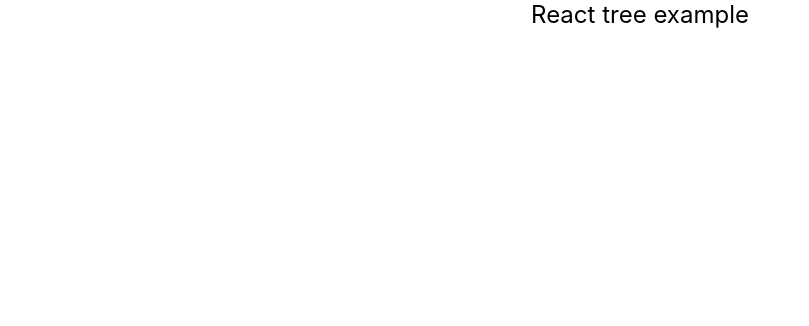
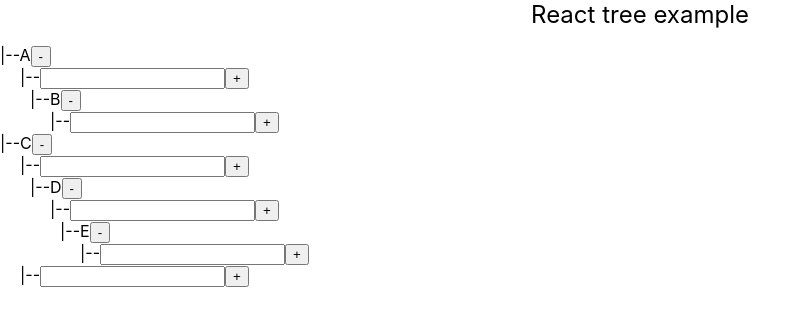
Before and after one commit to idanci/react-tree, a React (Create React App) app: page / in a window 1280 px wide. Shown: the top 326 px of the page, without its empty margins (0-809 px from the left). Built offline with nearby package versions, Linux system fonts and the light colour scheme.

Commit message:
Render tree with forms

```diff
--- a/src/App.css
+++ b/src/App.css
@@ -1,5 +1,5 @@
 .App {
-  text-align: center;
+  /*text-align: center;*/
 }
 
 .App-header {
--- a/src/App.jsx
+++ b/src/App.jsx
@@ -1,11 +1,52 @@
 import React from 'react';
 import './App.css';
+import NodesList from './NodesList';
+import Form from './Form';
 
 class App extends React.Component {
+  state = {
+    nodesList: [
+      {
+        id: 1,
+        name: 'A',
+        children: [
+          {
+            id: 2,
+            name: 'B',
+            children: []
+          }
+        ]
+      },
+      {
+        id: 3,
+        name: 'C',
+        children: [
+          {
+            id: 4,
+            name: 'D',
+            children: [
+              {
+                id: 6,
+                name: 'E',
+                children: []
+              }
+            ]
+          }
+        ]
+      }
+    ],
+  };
+
+  addNewNode = (nodeData) => {
+    this.setState(prevState => ({nodesList: [...prevState.nodesList, nodeData]}))
+  };
+
   render() {
     return (
       <div className='App'>
         <div className='App-header'>{this.props.title}</div>
+        <NodesList nodes={this.state.nodesList} onSubmitNode={this.addNewNode}/>
+        <Form onSubmit={this.addNewNode}/>
       </div>
     );
   }
--- /dev/null
+++ b/src/Form.css
@@ -0,0 +1,3 @@
+.add-node{
+  margin-left: 20px;
+}
--- /dev/null
+++ b/src/Form.jsx
@@ -0,0 +1,32 @@
+import React from 'react';
+import './Form.css';
+
+class Form extends React.Component {
+  state = {
+    newNodeName: ''
+  }
+
+  handleSubmit = event => {
+    event.preventDefault();
+    console.log(this.state.newNodeName);
+  }
+
+  render() {
+    return (
+      <form onSubmit={this.handleSubmit} className='add-node'>
+        <span>
+          |--
+          <input
+            type='text'
+            value={this.state.newNodeName}
+            onChange={event => this.setState({newNodeName: event.target.value})}
+            required
+          />
+        </span>
+        <button>+</button>
+      </form>
+    );
+  }
+}
+
+export default Form;
--- /dev/null
+++ b/src/Node.css
@@ -0,0 +1,3 @@
+.child-node {
+  margin-left: 30px;
+}
--- /dev/null
+++ b/src/Node.jsx
@@ -0,0 +1,18 @@
+import React from 'react';
+import './Node.css';
+import Form from './Form';
+
+class Node extends React.Component {
+  render() {
+    return (
+      <div className={this.props.child && 'child-node'}>
+        <span>|--{this.props.name}</span>
+        <button type='button'>-</button>
+        <Form onSubmit={this.props.onSubmitNode}/>
+        {this.props.children.map(node => <Node key={node.id} {...node} child={true}/>)}
+      </div>
+    );
+  }
+}
+
+export default Node;
--- /dev/null
+++ b/src/NodesList.jsx
@@ -0,0 +1,14 @@
+import React from 'react';
+import Node from './Node';
+
+class NodesList extends React.Component {
+  render() {
+    return (
+      <div>
+        {this.props.nodes.map(node => <Node key={node.id} {...node} onSubmitNode={this.props.onSubmitNode}/>)}
+      </div>
+    );
+  }
+}
+
+export default NodesList;
--- a/src/index.css
+++ b/src/index.css
@@ -6,8 +6,3 @@
   -webkit-font-smoothing: antialiased;
   -moz-osx-font-smoothing: grayscale;
 }
-
-code {
-  font-family: source-code-pro, Menlo, Monaco, Consolas, 'Courier New',
-    monospace;
-}
```
